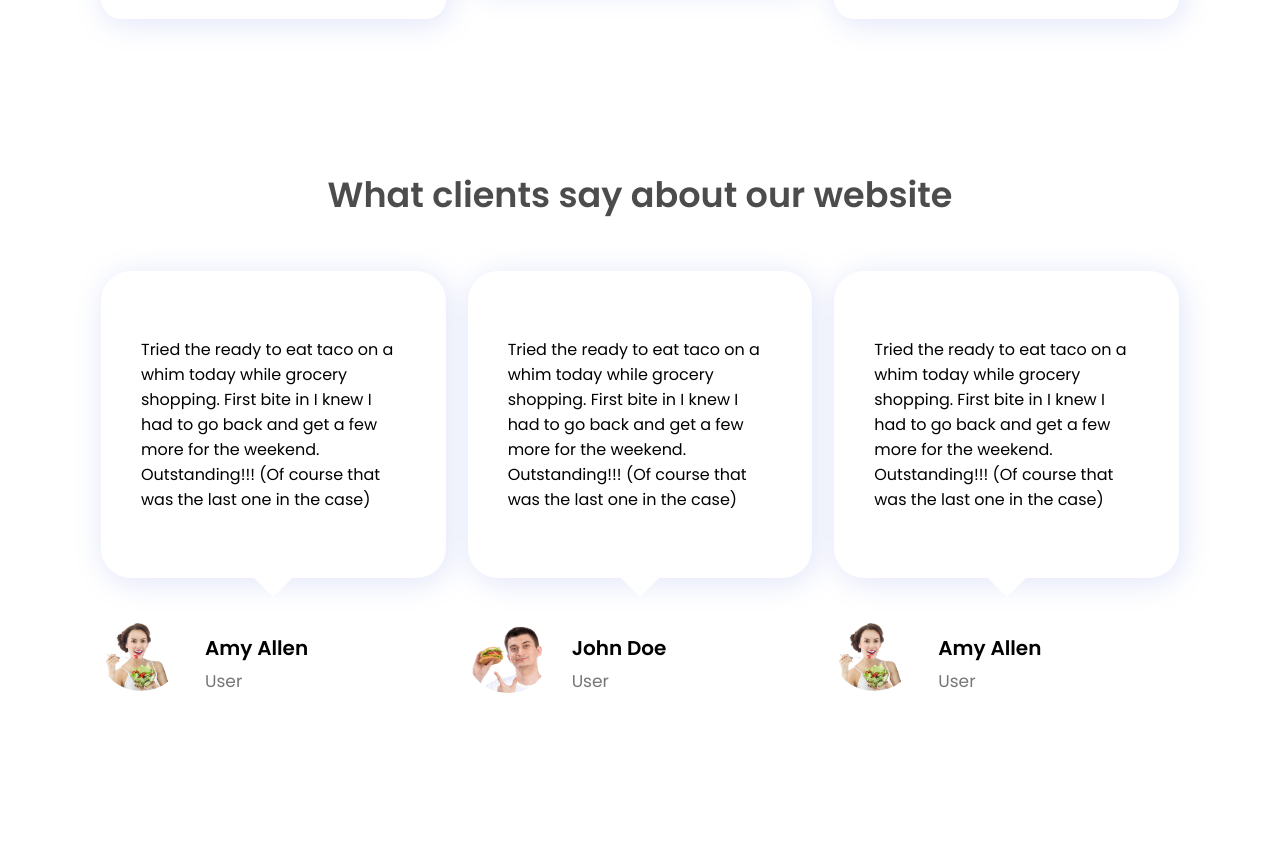
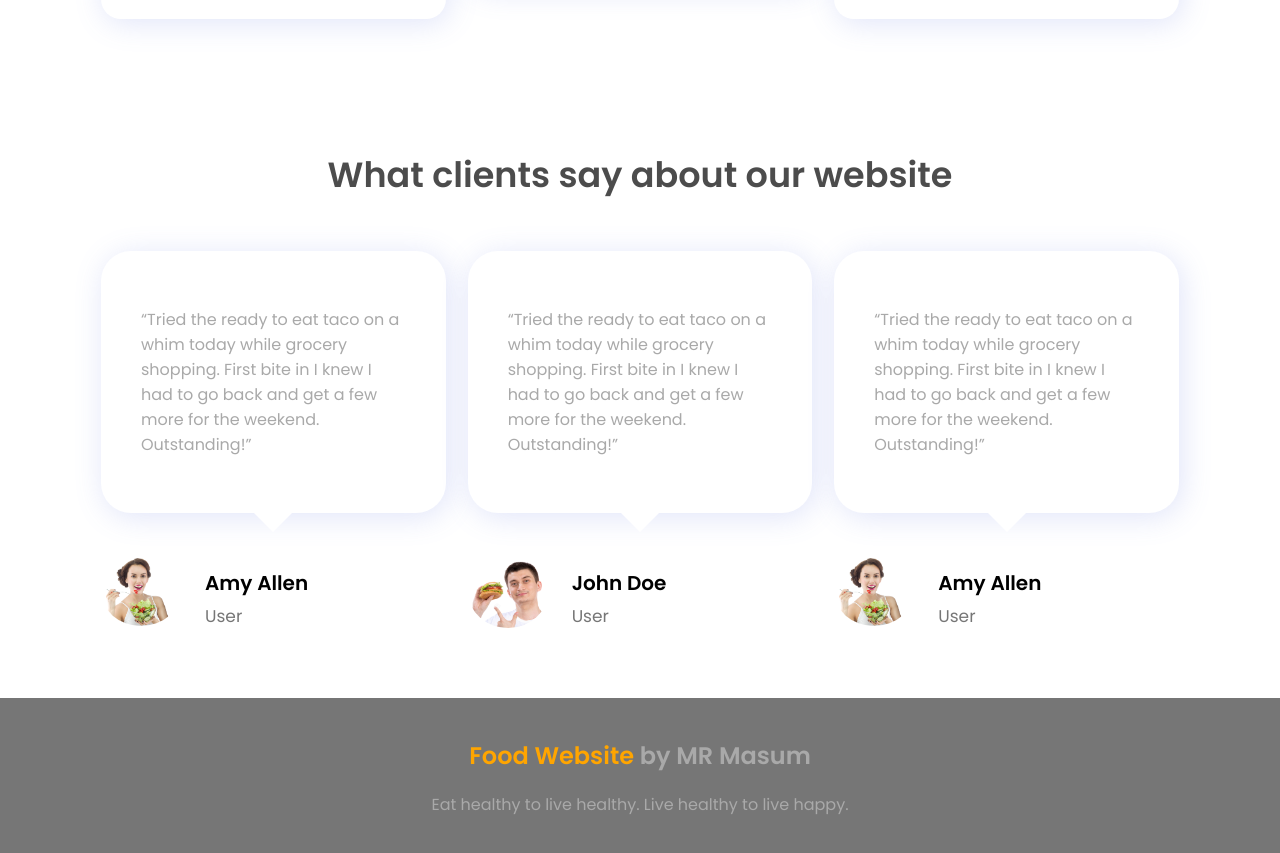
Before and after one commit to mrmasum820/food-website, a plain HTML site: page index.html in a window 1280 px wide. Shown: the part 1740-2593 px from the top of the page. Before the commit the page ends 2503 px from the top, so only its background shows below. Drawn offline with Linux system fonts and the light colour scheme.

Commit message:
footer&full done

```diff
--- a/index.html
+++ b/index.html
@@ -105,9 +105,8 @@
             <div class="t-items clear">
                 <div class="t-common left">
                     <div class="t-content">
-                        <p>Tried the ready to eat taco on a whim today while grocery shopping. First bite in I knew I
-                            had to go back and get a few more for the weekend. Outstanding!!! (Of course that was the
-                            last one in the case)</p>
+                        <p><q>Tried the ready to eat taco on a whim today while grocery shopping. First bite in I knew I
+                                had to go back and get a few more for the weekend. Outstanding!</q></p>
                     </div>
                     <div class="t-user">
                         <img src="images/6667872_preview-removebg-preview.png" alt="client 1">
@@ -119,9 +118,8 @@
                 </div>
                 <div class="t-common left">
                     <div class="t-content">
-                        <p>Tried the ready to eat taco on a whim today while grocery shopping. First bite in I knew I
-                            had to go back and get a few more for the weekend. Outstanding!!! (Of course that was the
-                            last one in the case)</p>
+                        <p><q>Tried the ready to eat taco on a whim today while grocery shopping. First bite in I knew I
+                                had to go back and get a few more for the weekend. Outstanding!</q></p>
                     </div>
                     <div class="t-user">
                         <img src="images/31602633-happy-man-with-unhealthy-burger-sandwich-in-hand-get-ready-to-eat-isolated-on-a-white-background-fas-removebg-preview.png"
@@ -134,9 +132,8 @@
                 </div>
                 <div class="t-common left">
                     <div class="t-content">
-                        <p>Tried the ready to eat taco on a whim today while grocery shopping. First bite in I knew I
-                            had to go back and get a few more for the weekend. Outstanding!!! (Of course that was the
-                            last one in the case)</p>
+                        <p><q>Tried the ready to eat taco on a whim today while grocery shopping. First bite in I knew I
+                                had to go back and get a few more for the weekend. Outstanding!</q></p>
                     </div>
                     <div class="t-user">
                         <img src="images/6667872_preview-removebg-preview.png" alt="client 1">
@@ -150,6 +147,13 @@
         </div>
     </section>
 
+    <footer class="text-center">
+        <div class="container">
+            <h2><span>Food Website</span> by MR Masum</h2>
+            <p>Eat healthy to live healthy. Live healthy to live happy.</p>
+        </div>
+    </footer>
+
 </body>
 
 </html>
--- a/style.css
+++ b/style.css
@@ -129,7 +129,7 @@ a.btn:hover {
 /* testimonials section */
 
 #testimonials {
-    padding: 70px 0;
+    padding: 50px 0 70px;
 }
 
 #testimonials h2 {
@@ -145,7 +145,7 @@ a.btn:hover {
 .t-content {
     background: #fff;
     box-shadow: 3px 4px 30px 0 rgb(98 120 223 / 20%);
-    padding: 50px 40px;
+    padding: 40px;
     box-sizing: border-box;
     margin-bottom: 42px;
     border-radius: 30px;
@@ -185,3 +185,17 @@ a.btn:hover {
     display: inline-block;
     color: #767676;
 }
+
+/* footer section */
+
+footer {
+    background: #767676;
+    padding: 20px 0;
+}
+
+footer h2, p {
+    color: darkgray;
+}
+footer span {
+    color: orange;
+}
```
